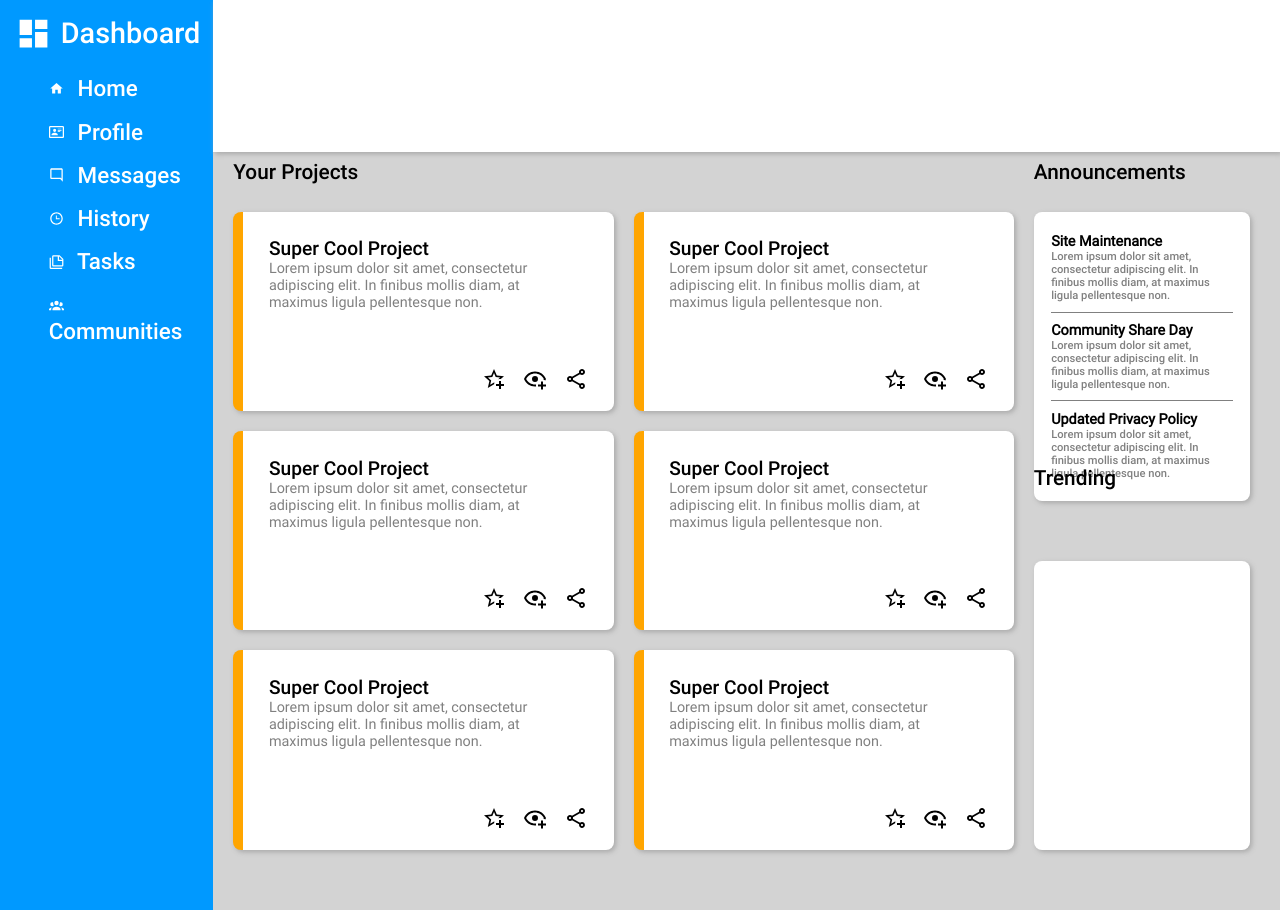
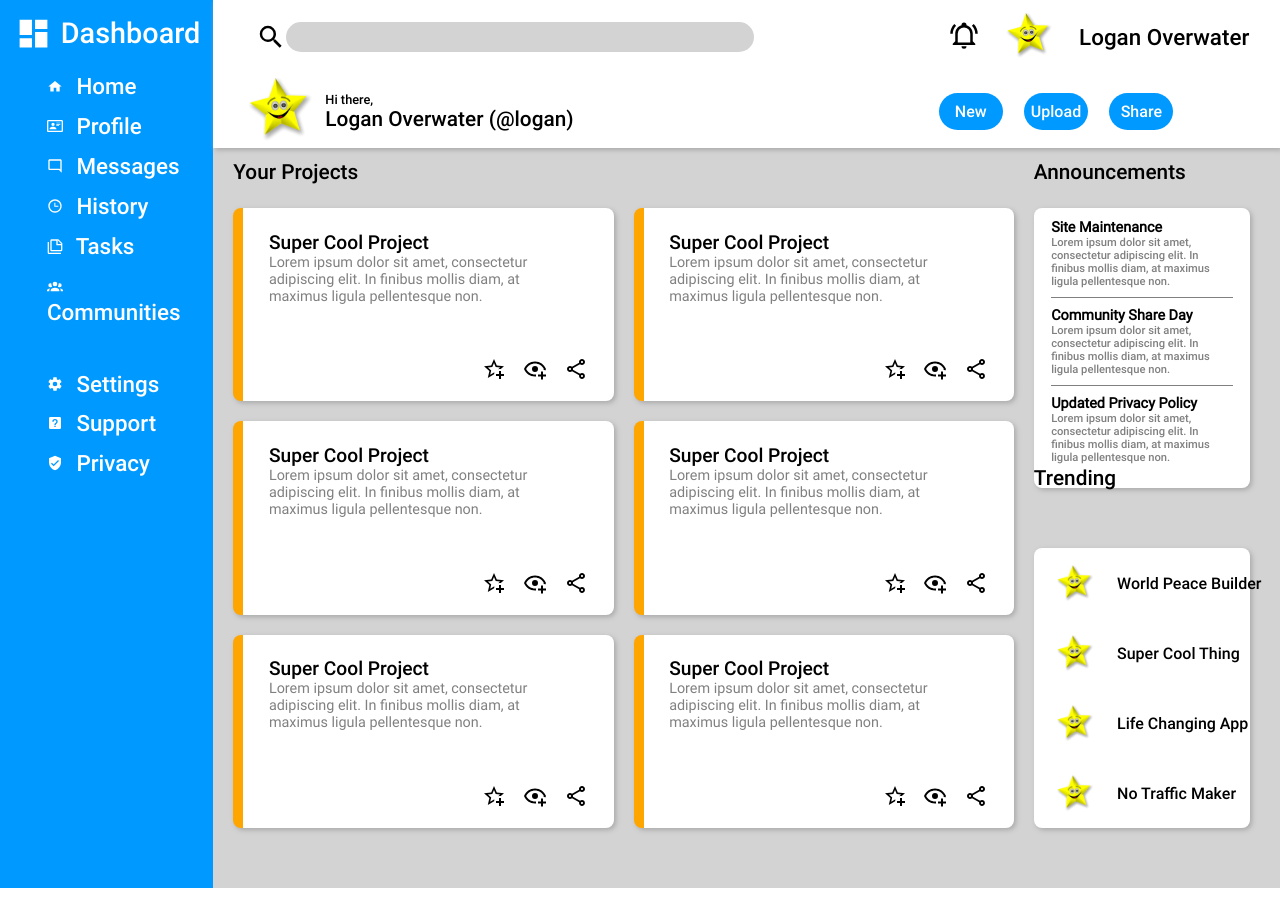
Before and after one commit to logannzl/admin-dashboard, a plain HTML site: page index.html in a window 1280 px wide. After the commit the page ends 888 px from the top, so only its background shows below. Drawn offline with Linux system fonts and the light colour scheme.

Commit message:
Finished product - did not fully focus on scalability as the purpose of this project was to practice using grid for layout

```diff
--- a/index.html
+++ b/index.html
@@ -23,13 +23,47 @@
           <li><img src="./resources/account-group.svg" alt="Communities"> Communities</li>
         </ul>
       </div>
-      <div class="nav-bot">
-
+      <div class="nav-bottom">
+        <ul>
+          <li><img src="./resources/cog.svg" alt="Settings"> Settings</li>
+          <li><img src="./resources/help-box.svg" alt="Support"> Support</li>
+          <li><img src="./resources/shield-check.svg" alt="Privacy"> Privacy</li>
+        </ul>
       </div>
     </div>
     <div class="container">
         <div class="header">
-
+          <div class="header-top">
+            <div class="search">
+              <img src="./resources/magnify.svg" alt="Search icon">
+              <div class="search-bar"></div>
+            </div>
+            <div class="notifications">
+              <div><img src="./resources/bell-ring-outline.svg" alt="Notification icon"></div>
+              <div><img id="profile" src="./resources/smiling-star.png" alt="profile picture"></div>
+              <div class="profile-name">Logan Overwater</div>
+            </div>
+          </div>
+          <div class="header-bot">
+            <div class="name">
+              <div class="name-image">
+                <img src="./resources/smiling-star.png" alt="Profile picture">
+              </div>
+              <div class="name-greeting">
+                <div class="hi">
+                  Hi there,
+                </div>
+                <div class="username">
+                  Logan Overwater (@logan)
+                </div>
+              </div>
+            </div>
+            <div class="actions">
+              <button>New</button>
+              <button>Upload</button>
+              <button>Share</button>
+            </div>
+          </div>
         </div>
         <div class="projects-container">
           <div class="projects">
@@ -114,14 +148,19 @@
                 Lorem ipsum dolor sit amet, consectetur adipiscing elit.
                 In finibus mollis diam, at maximus ligula pellentesque non.
               </div>
-              <div class="announcement">
+              <div class="announcement" id="privacy">
                 <h1>Updated Privacy Policy</h1>
                 Lorem ipsum dolor sit amet, consectetur adipiscing elit.
                 In finibus mollis diam, at maximus ligula pellentesque non.
               </div>
             </div>
             <p class="para-trending">Trending</p>
-            <div class="trending"></div>
+            <div class="trending">
+              <div class="div"><img src="./resources/smiling-star.png" alt="Profile picture">World Peace Builder</div>
+              <div class="line"><img src="./resources/smiling-star.png" alt="Profile picture">Super Cool Thing</div>
+              <div class="other-line"><img src="./resources/smiling-star.png" alt="Profile picture">Life Changing App</div>
+              <div class="div"><img src="./resources/smiling-star.png" alt="Profile picture">No Traffic Maker</div>
+            </div>
           </div>
         </div>
       </div>
--- a/style.css
+++ b/style.css
@@ -26,15 +26,19 @@
     font-size: 1.4rem;
 }
 
-.nav-top > ul > li > img{
+.nav > * > ul > li > img{
     height: 10%;
     width: 10%;
     filter: invert(99%) sepia(6%) saturate(110%) hue-rotate(205deg) brightness(115%) contrast(100%);
     margin-right: 5%;
 }
 
-.nav-top > ul > li{
-    padding: 5%;
+.nav > * > ul > li{
+    padding:4%;
+}
+
+.nav-bottom{
+    margin-top: 15%;
 }
 
 .nav-header{
@@ -56,7 +60,7 @@
     background-color: lightgray;
     grid-column: 2;
     display: grid;
-    grid-template-rows: repeat(1, 1fr) repeat(1, 5fr);
+    grid-template-rows: minmax(0, 1fr) minmax(0, 5fr);
 
 }
 
@@ -64,6 +68,10 @@
     background-color: white;
     position: relative;
     box-shadow: 2px 2px 5px darkgrey;
+    display: grid;
+    grid-template-rows: repeat(2, minmax(0, 1fr));
+    max-height: 100%;
+
 }
 
 .projects-container{
@@ -151,7 +159,6 @@ p{
     grid-row: 1;
     border-radius: 8px;
     box-shadow: 2px 2px 5px darkgrey;
-    display: grid;
     grid-template-rows: repeat(3, 1fr);
     font-family: project;
     color: grey;
@@ -168,8 +175,6 @@ p{
     border-top: 1px solid grey;
     border-bottom: 1px solid grey;
     padding-top: 5%;
-    padding-bottom: 5%;
-
 }
 
 .announcement > h1{
@@ -178,10 +183,139 @@ p{
     font-family: project;
 }
 
+.announcement{
+    padding-bottom: 5%;
+}
+
+
+.announcement#privacy{
+    padding-top: 5%;
+}
+
 
 .trending{
     background-color: white;
     grid-row: 2;
     border-radius: 8px;
     box-shadow: 2px 2px 5px darkgrey;
+    display: grid;
+    grid-template-rows: repeat(4, 1fr);
+    align-items: center;
+
 }
+
+.trending > div > img{
+    padding-left: 10%;
+    padding-right: 10%;
+    width: 40px;
+    height: 40px;
+}
+
+.trending > div{
+    display: flex;
+    align-items: center;
+    justify-content: flex-start;
+    white-space: nowrap;
+}
+
+.header-top{
+    grid-row: 1;
+    display: grid;
+    grid-template-columns: 2fr 1fr;
+}
+
+.header-bot{
+    grid-row: 2;
+    display: grid;
+    grid-template-columns: 1fr 1fr;
+}
+
+.search{
+    display: flex;
+    align-items: center;
+    padding-left: 6%;
+}
+
+.search-bar{
+    background-color: lightgrey;
+    border-radius: 20px;
+    width: 70%;
+    height: 40%;
+
+}
+
+.search > img{
+    width: 30px;
+    height: 30px;
+}
+
+.notifications{
+    display: flex;
+    align-items: center;
+}
+
+.notifications > div{
+    padding-left: 7%;
+}
+
+.notifications > div > img{
+    width: 30px;
+    height: 30px;
+}
+
+#profile{
+    width: 50px;
+    height: 50px;
+}
+
+.profile-name{
+    font-size: 1.4rem;
+}
+.name{
+    display: flex;
+    align-items: center;
+    padding-left: 6%;
+    gap: 2%;
+}
+
+.name-greeting{
+    display: flex;
+    flex-direction: column;
+}
+
+.username{
+    font-size: 1.3rem;
+}
+
+.hi{
+    font-size: .8rem;
+}
+
+.name-image > img{
+    height: 70px;
+    width: 70px;
+}
+
+.actions{
+    display: flex;
+    align-items: center;
+    justify-content: flex-end;
+    padding-right: 20%;
+    gap: 5%;
+}
+
+button{
+    background-color: #0099ff;
+    color: white;
+    padding: 5px;
+    width: 15%;
+    height: 50%;
+    border-radius: 30px;
+    display: flex;
+    align-items: center;
+    justify-content: center;
+    outline: none;
+    border: none;
+    box-shadow: none;
+    font-size: 1rem;
+}
```
Also changed, not shown: resources/bell-ring-outline.svg (added), resources/smiling-star.png (added).
